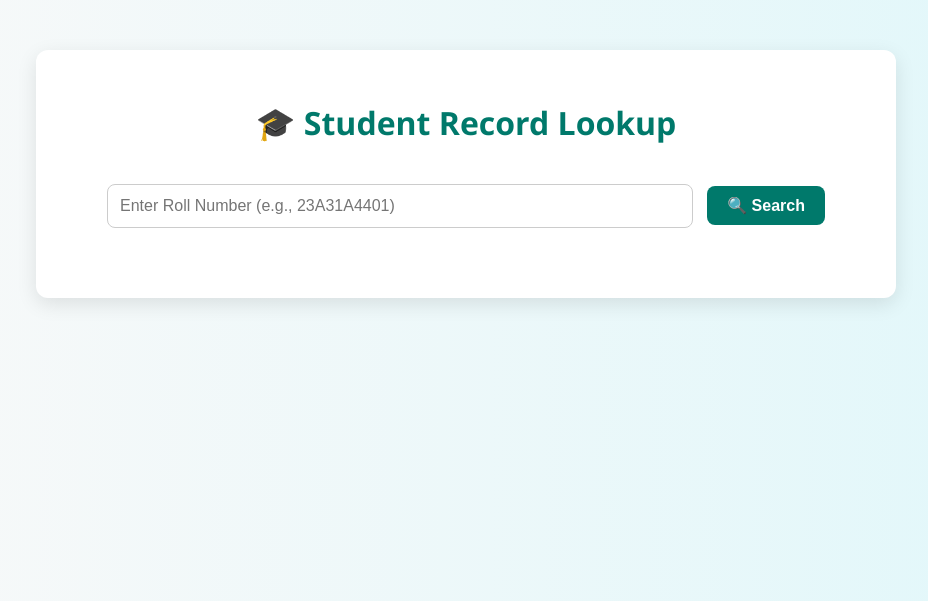
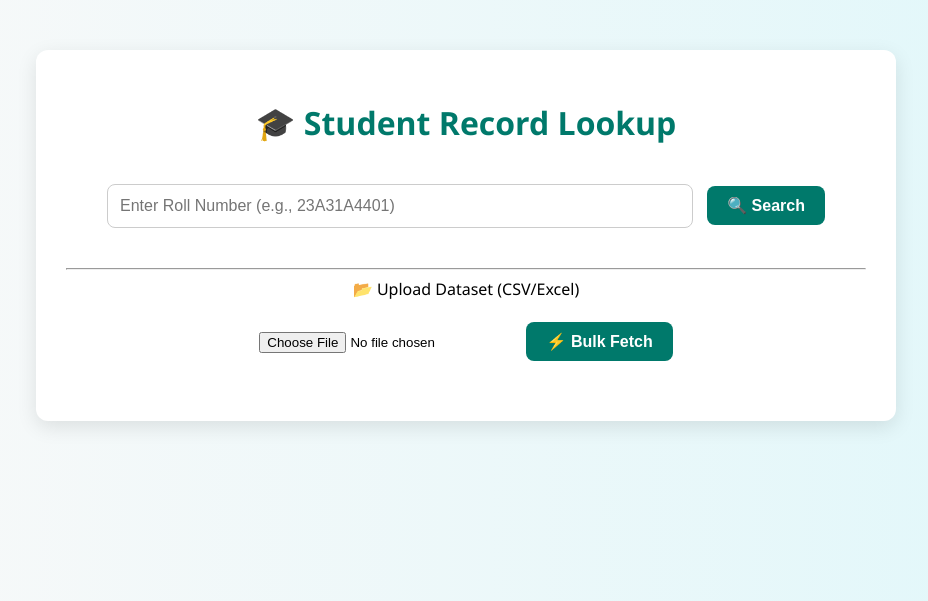
Before and after one commit to Aarathi1535/AutoStudentProfileScrapper, a Flask app: page / in a window 1280 px wide. Shown: the top 601 px of the page, without its empty margins (174-1102 px from the left). Run offline with Flask 3, Linux system fonts and the light colour scheme.

Commit message:
Update index.html

```diff
--- a/templates/index.html
+++ b/templates/index.html
@@ -8,10 +8,21 @@
 <body>
     <div class="container">
         <h1>🎓 Student Record Lookup</h1>
+
+        <!-- Single Student Search -->
         <form action="/student" method="post">
             <input type="text" name="roll" placeholder="Enter Roll Number (e.g., 23A31A4401)" required>
             <button type="submit">🔍 Search</button>
         </form>
+
+        <hr>
+
+        <!-- Bulk Fetch -->
+        <form action="/bulk_fetch" method="post" enctype="multipart/form-data">
+            <label for="file">📂 Upload Dataset (CSV/Excel)</label><br><br>
+            <input type="file" name="file" id="file" accept=".csv,.xlsx" required>
+            <button type="submit">⚡ Bulk Fetch</button>
+        </form>
     </div>
 </body>
 </html>
```
